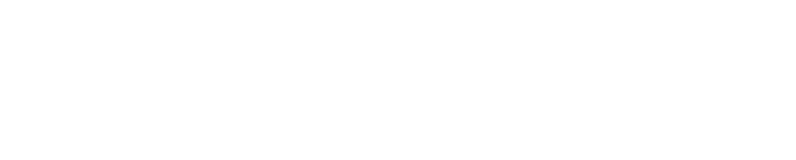
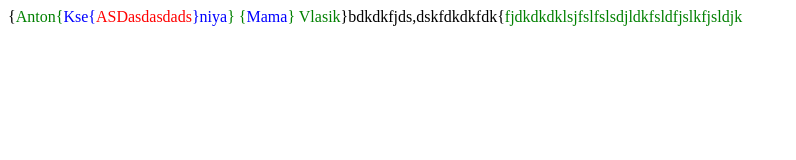
Before and after one commit to AV29/Code-snippets, a plain HTML site: page Parse string.html in a window 1280 px wide. Shown: the whole page, without its empty margins (0-796 px from the left). Drawn offline with Linux system fonts and the light colour scheme.

Commit message:
Painting words in ParseString

```diff
--- a/Parse string.html
+++ b/Parse string.html
@@ -3,38 +3,63 @@
 <head>
     <meta charset="UTF-8">
     <title>Title</title>
+    <style>
+        .green {
+            color: green
+        }
+
+        .blue {
+            color: blue;
+        }
+
+        .red {
+            color: red;
+        }
+
+        .purple {
+            color: purple;
+        }
+    </style>
 </head>
 <body>
 <script>
-    let inputString = "{Anton}} {Art{{{}}}em} { Aleksey} {Artem} {Vitaliy Kliauzo}{Melkumov} {Ignatyev} {Sedelnik} {Vlasik}{a{s}d}";
+    let inputString = "{Anton{Kse{ASDasdasdads}niya} {Mama} Vlasik}bdkdkfjds,dskfdkdkfdk{fjdkdkdklsjfslfslsdjldkfsldfjslkfjsldjk";
 
-    function parseString(targetString, opening = '{', closing = '}') {
+    function parseString(input, opening = '{', closing = '}') {
         const DEFAULT_COLOR = 'white';
-        const colorMap = ['green', 'yellow', 'red', 'purple', 'blue'];
-        let resultInfo = [];
+        const colorMap = ['green', 'blue', 'red', 'purple', 'yellow'];
+        let string = '';
+        let parse = [];
         let depth = 0;
         let startIndexes = {};
-        for (let i = 0; i < targetString.length; i += 1) {
-            if (targetString.charAt(i) === closing && depth > 0) {
-                resultInfo.push({
+        for (let i = 0; i < input.length; i += 1) {
+            const currentChar = input.charAt(i);
+            if (currentChar === closing && depth > 0) {
+                parse.push({
                     color: colorMap[depth - 1] || DEFAULT_COLOR,
                     start: startIndexes[depth],
                     end: i + 1,
-                    string: targetString.slice(startIndexes[depth] + 1, i)
+                    string: input.slice(startIndexes[depth] + 1, i)
                 });
                 depth -= 1;
-            } else if (targetString.charAt(i) === opening) {
+                string += `</span>${currentChar}`;
+            } else if (currentChar === opening) {
                 depth += 1;
                 startIndexes[depth] = i;
+                string += `${currentChar}<span class="${colorMap[depth - 1] || DEFAULT_COLOR}">`;
+            } else {
+                string += currentChar;
             }
         }
-        return resultInfo;
+        return {parse, string};
     }
 
-    console.log(inputString);
     let start = performance.now();
-    console.log(parseString(inputString));
+    const {string, parse} = parseString(inputString);
     console.log(performance.now() - start);
+    console.log(parse);
+
+    document.body.innerHTML = string;
 
 </script>
 </body>
```
